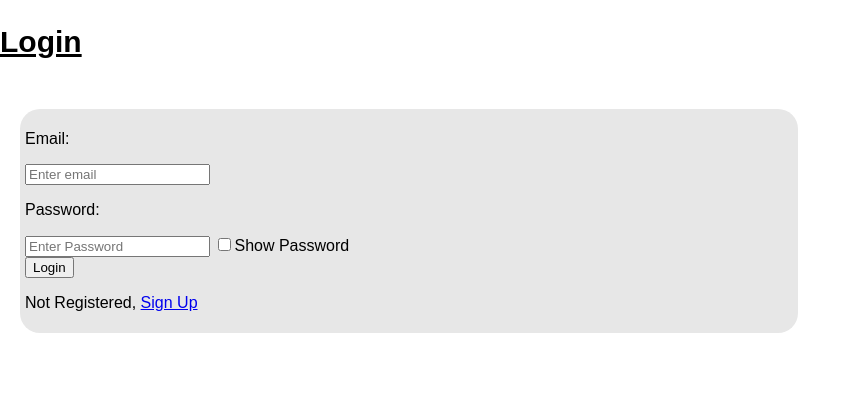
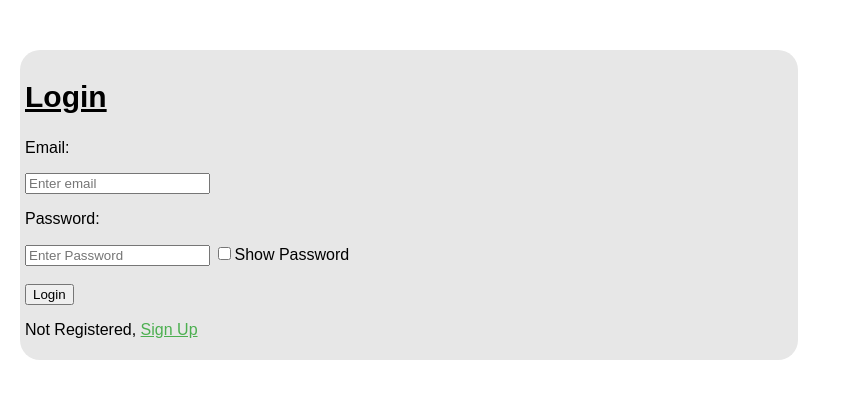
Before and after one commit to Swiskur/CSC-4960-Capstone-Project-Next-Rep, a Django app: page /login/ in a window 1280 px wide. Shown: the part 70-469 px from the top of the page, without its empty margins (0-861 px from the left). Run offline with Django 4.2, Linux system fonts and the light colour scheme.

Commit message:
change css

```diff
--- a/nextrep/main/templates/main/log_in.html
+++ b/nextrep/main/templates/main/log_in.html
@@ -3,10 +3,10 @@
 
 {% block content %}
     <form method="POST" action="{% url 'log_in' %}" id="loginForm">
-        <h2>Login</h2>
 
         {% csrf_token %}
         <div class="login-container">
+            <h2>Login</h2>
             {% if messages %}
                 {% for message in messages %}
                     <p style="color: red;">{{ message }}</p>
@@ -20,8 +20,9 @@
             <input type="password" placeholder="Enter Password" name="password" id="passwordField" required>
             <input type="checkbox" id="togglePassword">Show Password
             <br>
+            <br>
             <button type="submit">Login</button>
-            <p> Not Registered, <a href="{% url 'sign_up' %}">Sign Up</a></p>
+            <p> Not Registered, <a href="{% url 'sign_up' %}" style="color:#4caf50;">Sign Up</a></p>
         </div>
     </form>
 <script src="{% static 'js/log_in.js' %}"></script>
```
